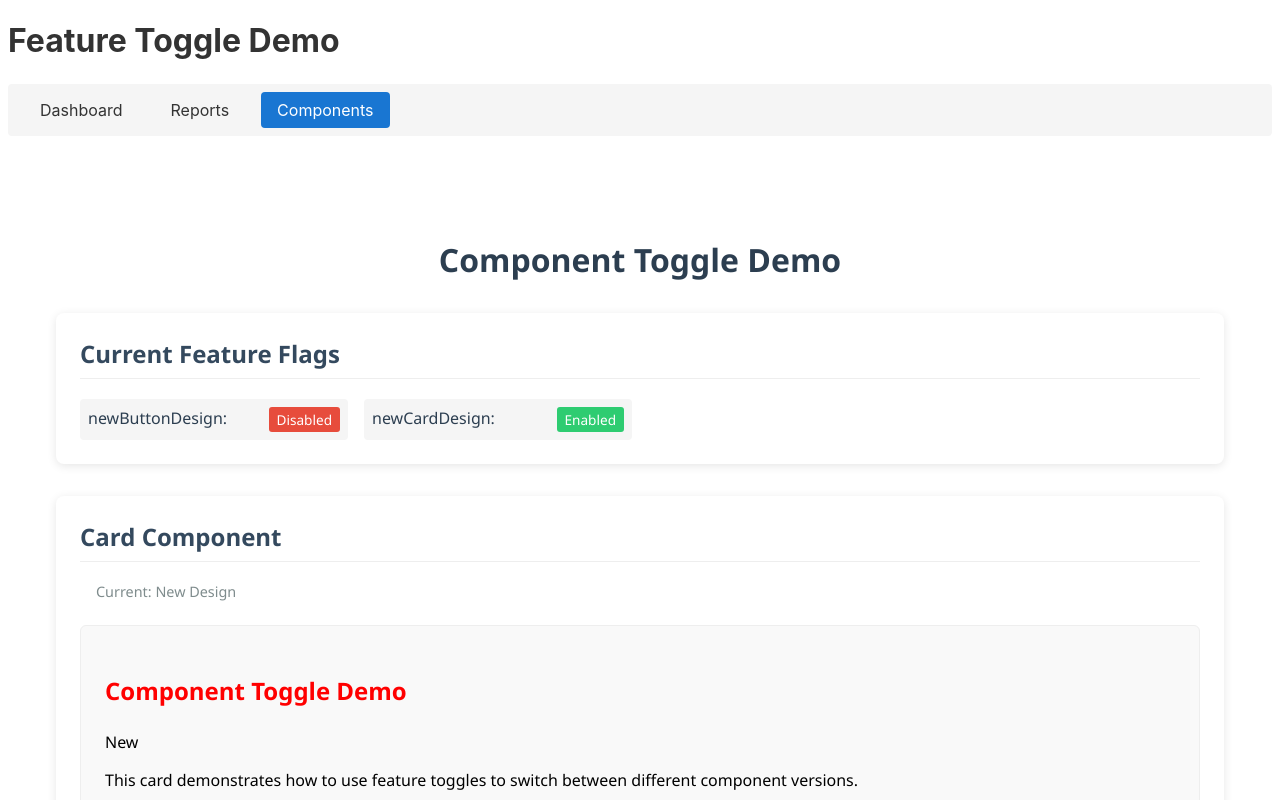
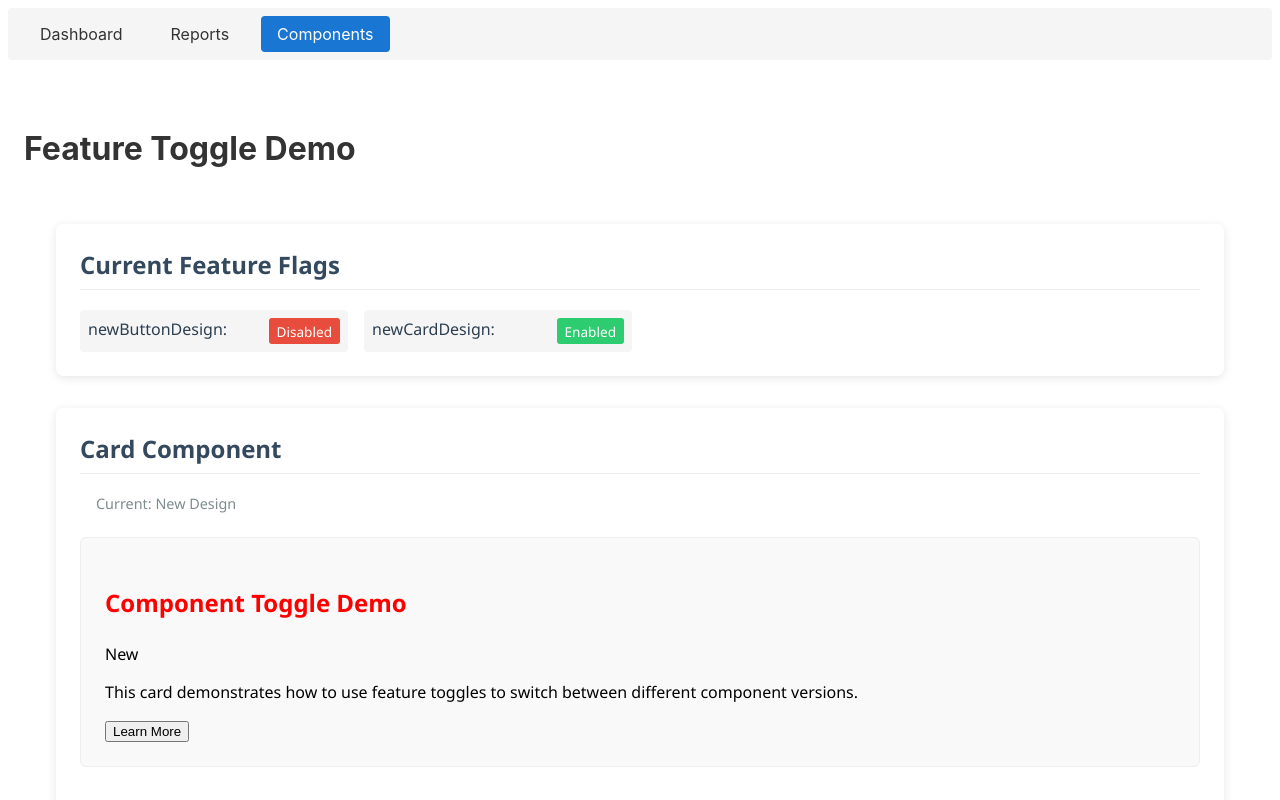
Before and after one commit to Thammasok/feature-toggle-with-angular, an Angular app: page /components in a window 1280 px wide. Shown: the top 800 px of the page. Built offline with nearby package versions, Linux system fonts and the light colour scheme.

Commit message:
refactor: update UI layout and add analytics component
- Move page title to main content area in app component
- Clean up component demo page header
- Add basic analytics component template

```diff
--- a/src/app/app.html
+++ b/src/app/app.html
@@ -64,7 +64,6 @@
 
 <div class="app">
   <header>
-    <h1>Feature Toggle Demo</h1>
     <nav>
       <a routerLink="/dashboard" routerLinkActive="active">Dashboard</a>
       <a routerLink="/settings" routerLinkActive="active" *appFeatureToggle="'settings'">Settings</a>
@@ -75,6 +74,7 @@
   </header>
 
   <main>
+    <h1>Feature Toggle Demo</h1>
     <router-outlet></router-outlet>
   </main>
 
--- a/src/app/pages/components/component-demo.html
+++ b/src/app/pages/components/component-demo.html
@@ -1,5 +1,4 @@
 <div class="demo-container">
-  <h1>Component Toggle Demo</h1>
 
   <div class="feature-section">
     <h2>Current Feature Flags</h2>
```
